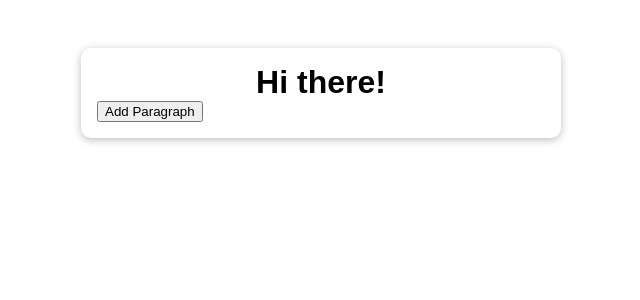
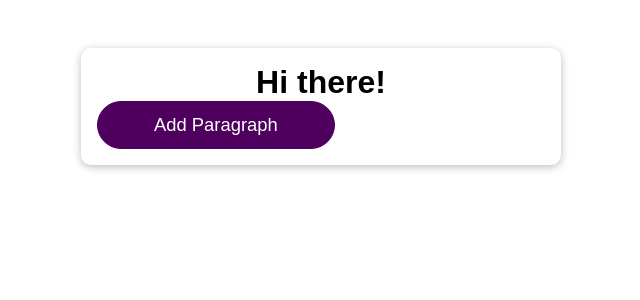
Before and after one commit to dnlstronge/Lifescycle, a React (Create React App) app: page / in a window 1280 px wide. Shown: the top 300 px of the page, without its empty margins (319-959 px from the left). Built offline with nearby package versions, Linux system fonts and the light colour scheme.

Commit message:
[x] - use functional comp for button

```diff
--- a/src/App.js
+++ b/src/App.js
@@ -1,5 +1,5 @@
 import React, {useState} from 'react';
-
+import Button from "./components/UI/Button/Button"
 
 /* [1] - Create a button which adds a paragraph below the h1 tag */
 
@@ -18,7 +18,7 @@ function App() {
       <h1>Hi there!</h1>
       {addPara &&
       <p>Added Paragraph to demonstrate how react and dom updating works</p>}
-      <button onClick={handleButton}>Add Paragraph</button>
+      <Button onClick={handleButton}>Add Paragraph</Button>
     </div>
 
   );
```
